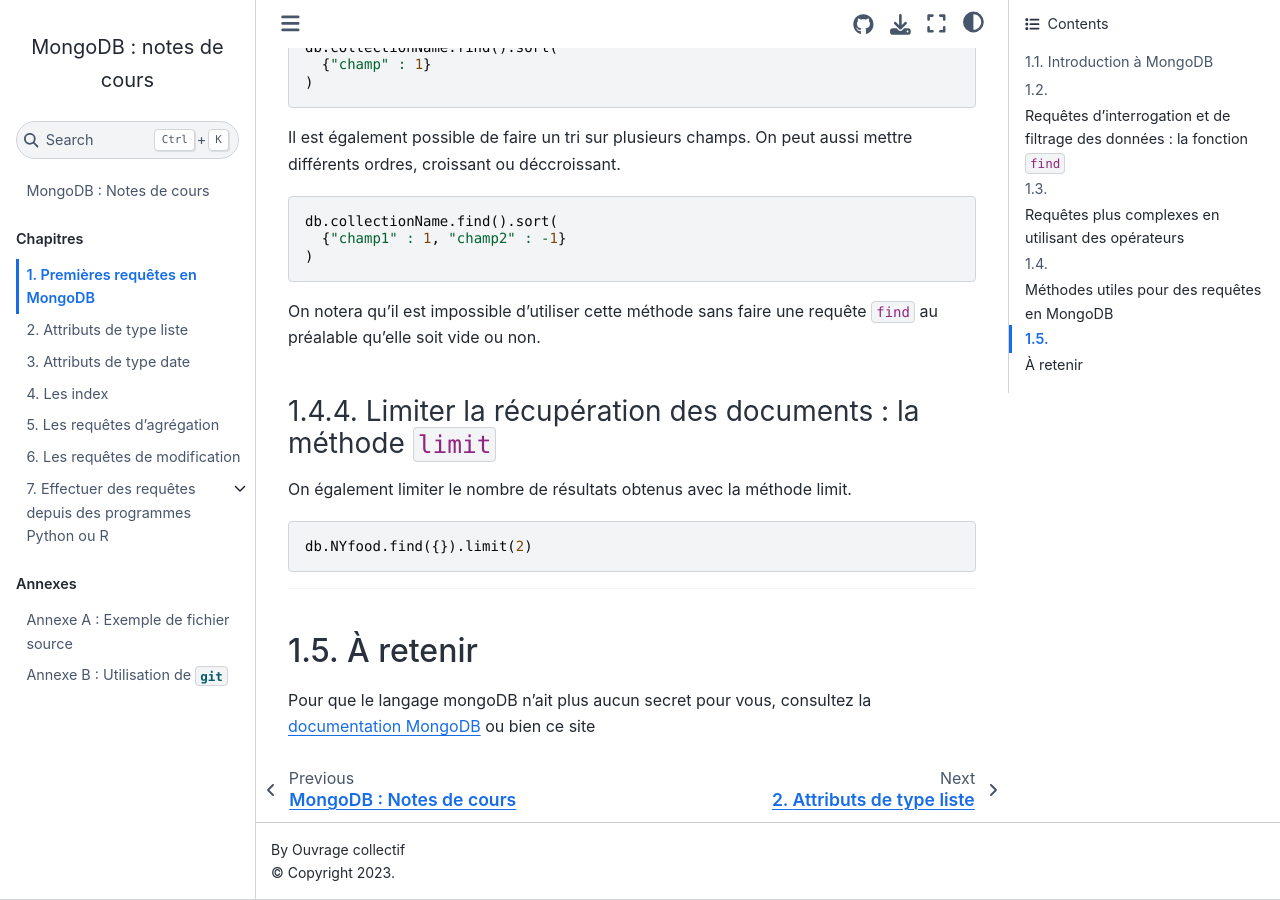
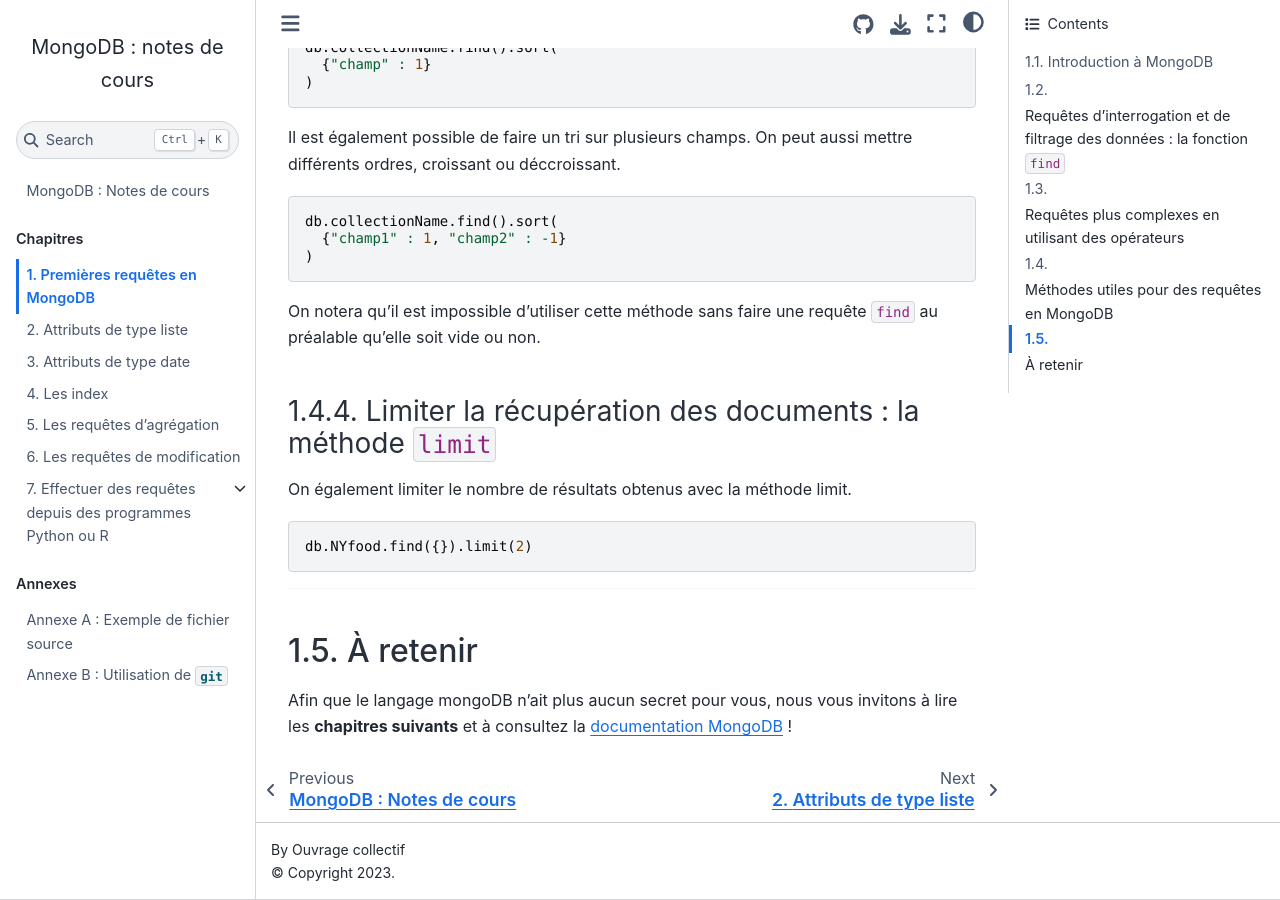
Before and after one commit to rtavenar/mongo_book, a Jupyter Book: the page built from content/01_find.md, in a window 1280 px wide and 900 px high, scrolled down 7703 px. Built offline with Jupyter Book 1.0.4 settings and Sphinx 7.4.7 and the Sphinx Book theme 1.1.4, drawn with Linux system fonts in a browser that asks for light colours.

Commit message:
Update 01_find.md

```diff
--- a/content/01_find.md
+++ b/content/01_find.md
@@ -390,4 +390,4 @@
 
 
 
-Pour que le langage mongoDB n'ait plus aucun secret pour vous, consultez la [documentation MongoDB](https://docs.mongodb.com/manual/reference/operator/query/) ou bien ce site
+Afin que le langage mongoDB n'ait plus aucun secret pour vous, nous vous invitons à lire les **chapitres suivants** et à consultez la [documentation MongoDB](https://docs.mongodb.com) !
```
